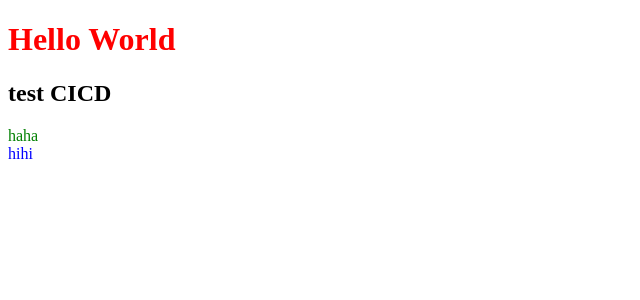
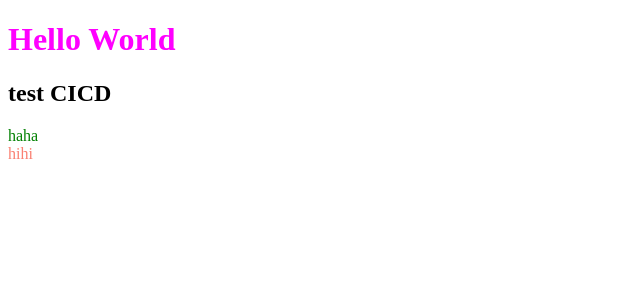
Before and after one commit to dirk122119/webpack_react_typescript_practice, a React app: page / in a window 1280 px wide. Shown: the top 300 px of the page, without its empty margins (0-640 px from the left). Built offline with nearby package versions, Linux system fonts and the light colour scheme; the HTML template or start-up script is replaced by a standard one.

Commit message:
change color

```diff
--- a/src/style.scss
+++ b/src/style.scss
@@ -1,9 +1,9 @@
 main{
     color:green;
     div {
-        color: blue;
+        color: salmon;
     }
 }
 h1 {
-    color: red;
+    color: fuchsia;
   }
```
